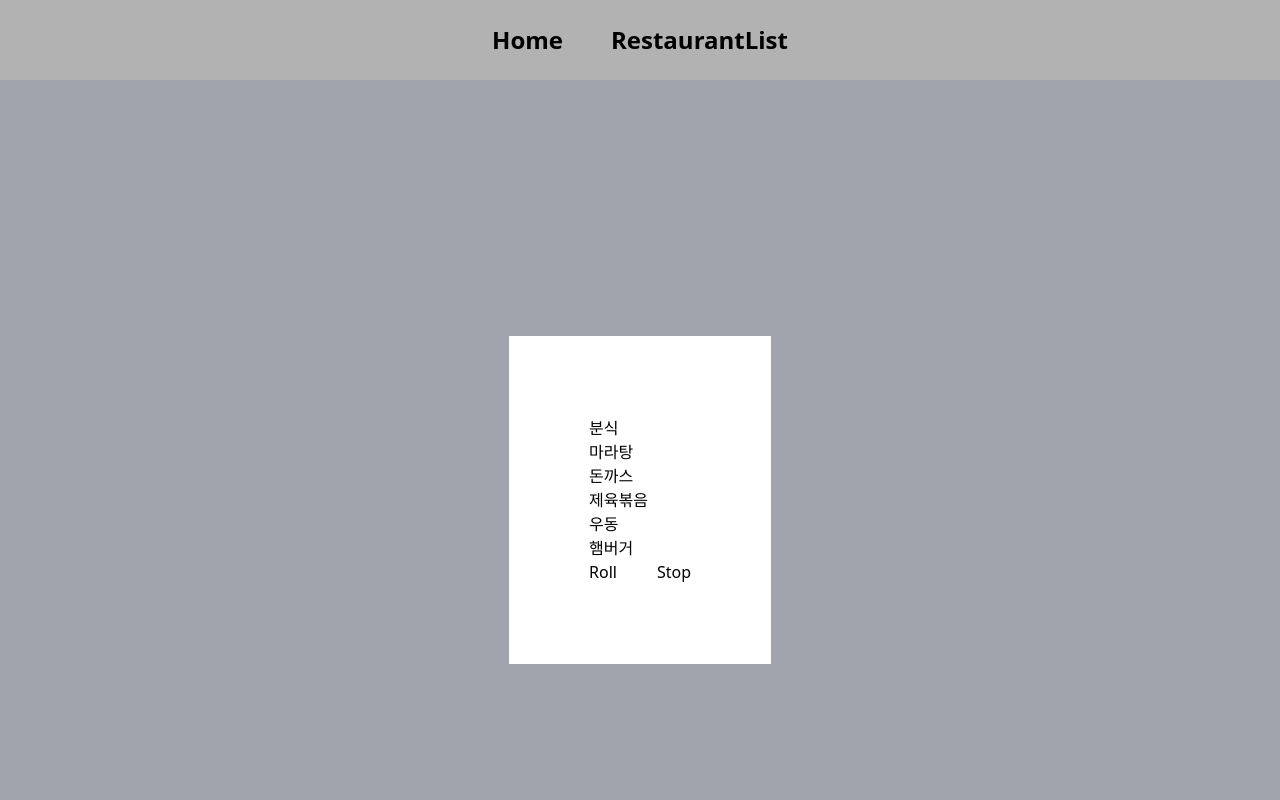
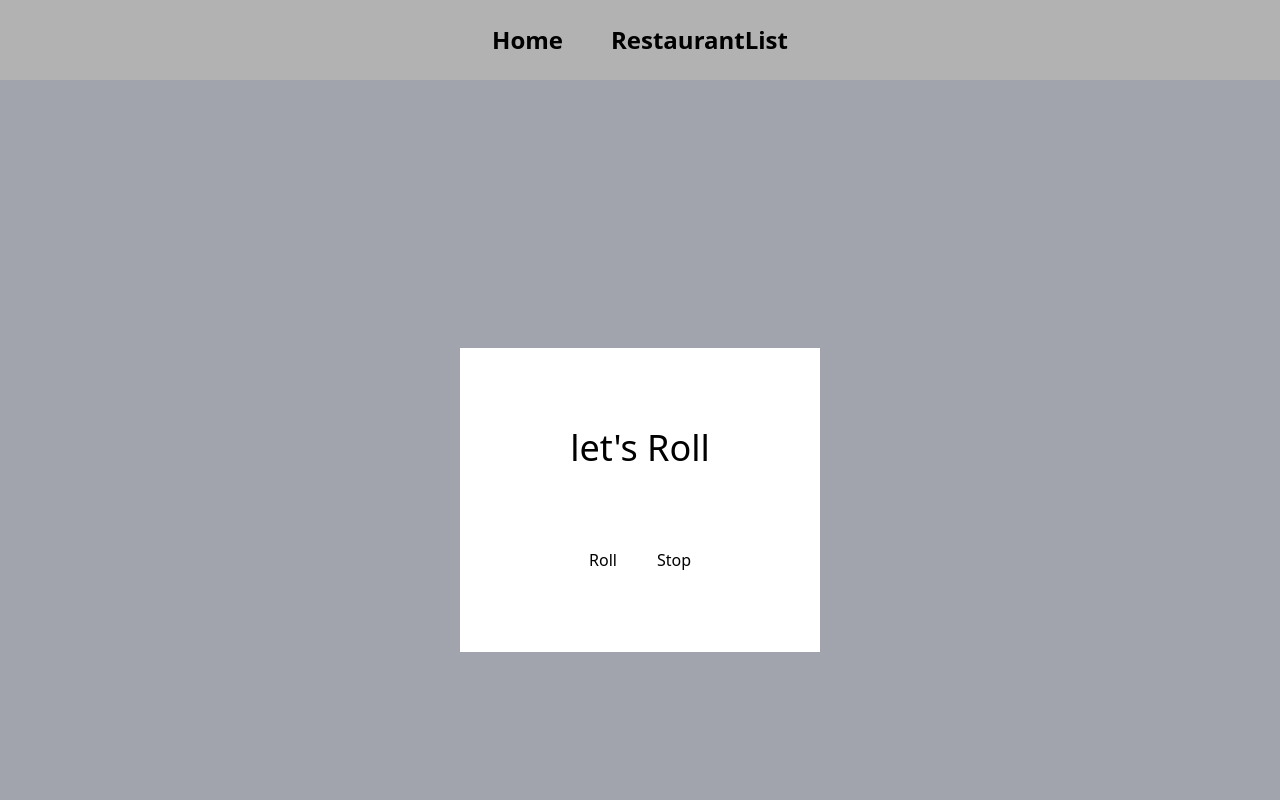
Before and after one commit to irm-wet/wet, a Next.js app: page /armin in a window 1280 px wide. Both pictures are taken after a click on the button "Roulette Modal". Shown: the top 800 px of the page. Built offline with nearby package versions, Linux system fonts and the light colour scheme.

Commit message:
Feat: 룰렛 모달 기능 완성

```diff
--- a/app/components/Roulette/roulette/Roulette.tsx
+++ b/app/components/Roulette/roulette/Roulette.tsx
@@ -2,9 +2,10 @@ import { ReactNode, createContext, useContext, useState } from 'react';
 
 interface IRouletteContext {
   isStop: boolean;
+  isSlowDown: boolean;
+  selectedIndex: number;
   rollRoulette: () => void;
   stopRoulette: () => void;
-  selectedIndex: number;
   setSelectedIndex: (value: number) => void;
 }
 
@@ -12,20 +13,15 @@ interface IRouletteProps {
   children: ReactNode;
 }
 
-const FOODS: string[] = [
-  '분식',
-  '마라탕',
-  '돈까스',
-  '제육볶음',
-  '우동',
-  '햄버거',
-];
+//여기는 종류 고정이고, 난수로 pick하는 <li className="animate-heartbeat">{FOODS[selectedIndex]}</li> 여기만 DB 끌어오면 됨.
+const FOODS: string[] = ["let's Roll", '떡볶이', '마라탕', '돈까스', '제육볶음', '우동', '칼국수', '아워홈', '햄버거', '비빔밥', '국밥', '뼈해장국', '김치찌개', '초밥', '중국집', '편의점'];
 
 const RouletteContext = createContext<IRouletteContext | undefined>(undefined);
 
 export function Roulette({ children }: IRouletteProps) {
   const [isStop, setIsStop] = useState<boolean>(true);
   const [selectedIndex, setSelectedIndex] = useState<number>(0);
+  const [isSlowDown, setIsSlowDown] = useState<boolean>(false);
 
   const rollRoulette = () => {
     setIsStop(false);
@@ -33,34 +29,47 @@ export function Roulette({ children }: IRouletteProps) {
   };
 
   const stopRoulette = () => {
-    setIsStop(true);
-    console.log('룰렛 멈춤');
+    console.log('룰렛 감속 시작');
+    setIsSlowDown(true);
+    setTimeout(() => {
+      setIsSlowDown(false);
+      console.log('룰렛 종료');
+      setIsStop(true);
+    }, 2000);
   };
 
   const rouletteProps = {
     isStop,
+    isSlowDown,
+    selectedIndex,
     rollRoulette,
     stopRoulette,
-    selectedIndex,
     setSelectedIndex,
   };
 
-  return (
-    <RouletteContext.Provider value={rouletteProps}>
-      {children}
-    </RouletteContext.Provider>
-  );
+  return <RouletteContext.Provider value={rouletteProps}>{children}</RouletteContext.Provider>;
 }
 
-export const RouletteBody = ({ children }: IRouletteProps) => {
+export const RouletteContainer = ({ children }: IRouletteProps) => {
+  return <div className="flex flex-col justify-center items-center gap-5">{children}</div>;
+};
+
+export const RouletteSlot = () => {
+  const { isStop, isSlowDown, selectedIndex } = useContext(RouletteContext) as IRouletteContext;
+
   return (
-    <div>
-      <ul>
-        {FOODS.map((food: string, index: number) => (
-          <li key={index}>{food}</li>
-        ))}
+    <div className="h-[100px] w-[200px]">
+      <ul className="flex flex-col items-center bg-white text-4xl max-h-[40px] overflow-hidden">
+        {isStop ? (
+          <li className="animate-heartbeat">{FOODS[selectedIndex]}</li>
+        ) : (
+          FOODS.slice(1).map((food: string, index: number) => (
+            <li className={`max-h-[40px] bg-white text-4xl ${isSlowDown ? 'animate-breaking' : 'animate-rolling'}`} key={index}>
+              {food}
+            </li>
+          ))
+        )}
       </ul>
-      <div>{children}</div>
     </div>
   );
 };
@@ -72,27 +81,29 @@ export const RouletteRollButton = ({ children }: IRouletteProps) => {
 };
 
 export const RouletteStopButton = ({ children }: IRouletteProps) => {
-  const { stopRoulette, setSelectedIndex } = useContext(
-    RouletteContext,
-  ) as IRouletteContext;
+  const { isStop, stopRoulette, setSelectedIndex } = useContext(RouletteContext) as IRouletteContext;
 
   const handleStopButton = () => {
-    stopRoulette();
-    // 1 <= randNum <= FOODS.length - 1
-    const randNum: number = Math.floor(Math.random() * (FOODS.length - 1)) + 1;
-    setSelectedIndex(randNum);
+    if (!isStop) {
+      stopRoulette();
+      // 1 <= randNum <= FOODS.length - 1
+      const randNum: number = Math.floor(Math.random() * (FOODS.length - 1)) + 1;
+      console.log('선택된 음식: ', FOODS[randNum]);
+      setSelectedIndex(randNum);
+    }
   };
 
   return <button onClick={handleStopButton}>{children}</button>;
 };
 
 export const RouletteBottons = ({ children }: IRouletteProps) => {
-  return <div className='flex gap-10'>{children}</div>;
+  return <div className="flex gap-10">{children}</div>;
 };
 
 export default Roulette;
 
-Roulette.RouletteBody = RouletteBody;
+Roulette.RouletteContainer = RouletteContainer;
+Roulette.RouletteSlot = RouletteSlot;
 Roulette.RouletteRollBotton = RouletteRollButton;
 Roulette.RouletteStopButton = RouletteStopButton;
 Roulette.RouletteBottons = RouletteBottons;
--- a/app/components/Roulette/roulette/RouletteModal.tsx
+++ b/app/components/Roulette/roulette/RouletteModal.tsx
@@ -8,12 +8,13 @@ function RouletteModal() {
       <Modal.ModalOverlay />
       <Modal.ModalContents>
         <Roulette>
-          <Roulette.RouletteBody>
+          <Roulette.RouletteContainer>
+            <Roulette.RouletteSlot />
             <Roulette.RouletteBottons>
               <Roulette.RouletteRollBotton>Roll</Roulette.RouletteRollBotton>
               <Roulette.RouletteStopButton>Stop</Roulette.RouletteStopButton>
             </Roulette.RouletteBottons>
-          </Roulette.RouletteBody>
+          </Roulette.RouletteContainer>
         </Roulette>
       </Modal.ModalContents>
     </Modal>
--- a/tailwind.config.ts
+++ b/tailwind.config.ts
@@ -8,6 +8,29 @@ const config: Config = {
         'gradient-radial': 'radial-gradient(var(--tw-gradient-stops))',
         'gradient-conic': 'conic-gradient(from 180deg at 50% 50%, var(--tw-gradient-stops))',
       },
+      keyframes: {
+        rolling: {
+          '0%': {
+            transform: 'translateY(0)',
+          },
+          '100%': {
+            transform: 'translateY(calc(-100% * 15))',
+          },
+        },
+        heartbeat: {
+          '0%': {
+            transform: 'scale(1)',
+          },
+          '50%': {
+            transform: 'scale(0.8)',
+          },
+        },
+      },
+      animation: {
+        rolling: 'rolling 0.5s linear infinite',
+        breaking: 'rolling 2s linear infinite',
+        heartbeat: 'heartbeat 0.5s linear 2',
+      },
     },
   },
   plugins: [],
```
Also changed, not shown: 2 other files (tests, documents, lock files or other folders).
